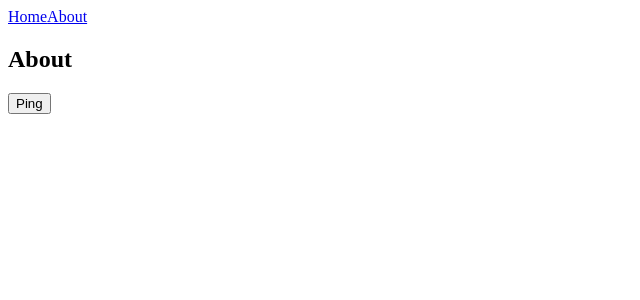
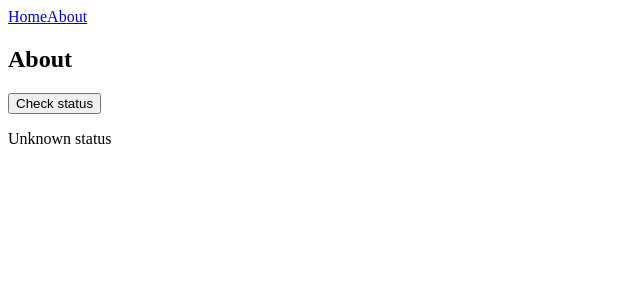
Before and after one commit to vilsuo/cicd, a React (Vite) app in the folder client/: page /about in a window 1280 px wide. Shown: the top 300 px of the page, without its empty margins (0-640 px from the left). Built offline with nearby package versions, Linux system fonts and the light colour scheme.

Commit message:
updated about page to use health check api

```diff
--- a/client/src/pages/About.jsx
+++ b/client/src/pages/About.jsx
@@ -1,17 +1,38 @@
 import axios from "axios";
+import { useState } from "react";
 
 const About = () => {
+  const [status, setStatus] = useState();
 
   const handleClick = async () => {
-    const { data } = await axios.get('/api/ping');
-    console.log(data);
+    try {
+      const response = await axios.get('/api/health');
+      setStatus({
+        type: 'success',
+        message: response.data.message,
+        time: new Date(),
+      });
+    } catch (error) {
+      setStatus({
+        type: 'error',
+        message: error.message,
+        time: new Date(),
+      });
+    }
   };
 
   return (
     <div className="about-page">
       <h2>About</h2>
 
-      <button onClick={handleClick}>Ping</button>
+      <button onClick={handleClick}>Check status</button>
+
+      <div className="status">
+        { status
+          ? <p>{status.time.toString()}: {status.message}</p>
+          : <p>Unknown status</p>
+        }
+      </div>
     </div>
   );
 };
```
